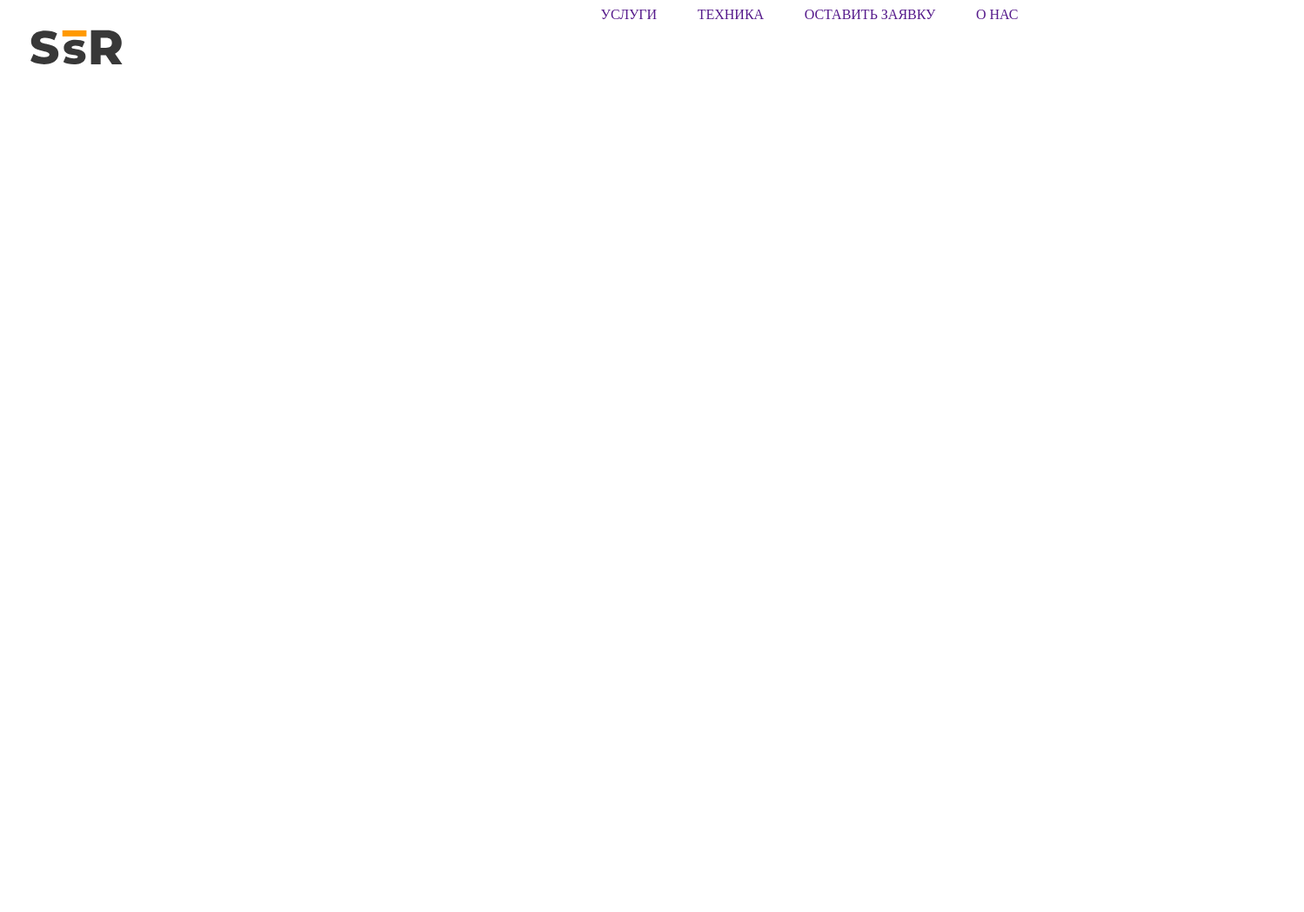
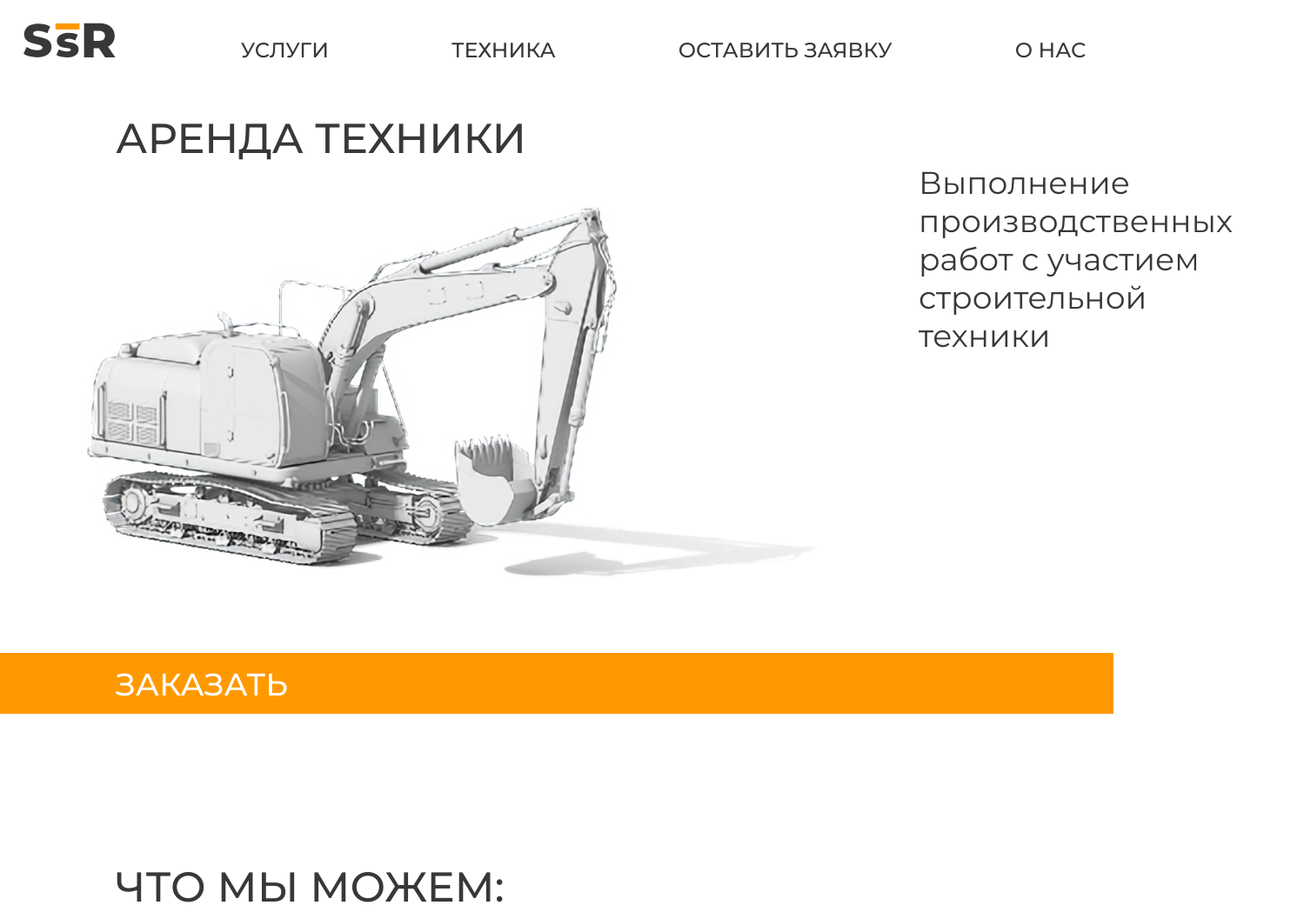
Before and after one commit to AngryBugBeaRr/SsRWebSite, a plain HTML site: page index.html in a window 1280 px wide. Shown: the whole page at 87% size, 1499 px wide, since content can reach past the window. Before the commit the page ends 800 px from the top, so only its background shows below. Drawn offline with Linux system fonts and the light colour scheme.

Commit message:
Add Header and Order Button

```diff
--- a/css/styles.css
+++ b/css/styles.css
@@ -1,23 +1,69 @@
+body {
+    min-width: 700px;
+    font-family: montserrat;
+    color: #383838;
+    margin: 0;
+}
 ul {
     list-style: none;
     margin: 0;
-    padding-left: 0;
-    position: absolute;
-    margin-left: 50%;
-    width: 851px;
+    padding-left: 0px;
+    margin-left: 0px;
+    width: 1250px;
+    margin-right: 0px;
 }
 li {
     display: inline-block;
-    margin-left: 5%;
+    margin-left: 12%;
+    font-weight: 500;
+    font-size: 24px;
+    margin-top: 43px;
 }
-a {text-decoration: none;}
-header {
+a {
+    text-decoration: none;
+    color: #383838;
+}
+.header {
   display: flex;
+  flex-direction: row;
+  justify-content: space-between;
+  margin-bottom: 50px;
 }
-img {
-    position: absolute;
+.header > img {
+    display: flex;
     margin-top: 10px;
     margin-left: 20px;
     width: 120px;
     height: 70px;
 }
+span {
+    font-weight: 500;
+    font-size: 48px;
+    margin-left: 133px;
+}
+.header-exc {
+    display: flex;
+    flex-direction: row;
+    margin-bottom: 58px;
+}
+.header-exc > span {
+    margin: 0;
+    margin-left: 54px;
+    font-weight: 300;
+    font-size: 36px;
+    text-align: left;
+    width: 450px;
+}
+.order-orange {
+    background-color: #FF9900;
+    margin: 0;
+    height: 70px;
+    margin-bottom: 170px;
+}
+.order-orange > a {
+    color: #FFFFFF;
+    font-weight: 500;
+    font-size: 36px;
+    line-height: 2em;
+    margin-left: 133px;
+}
--- a/index.html
+++ b/index.html
@@ -5,6 +5,8 @@
     <meta name="viewport" content="width=device-width, initial-scale=1.0">
     <meta http-equiv="X-UA-Compatible" content="ie=edge">
     <title>StroiSnabRegion</title>
+    <link rel="preconnect" href="https://fonts.gstatic.com">
+    <link href="https://fonts.googleapis.com/css2?family=Montserrat:wght@400;500&display=swap" rel="stylesheet">
     <link rel="stylesheet" href="css/styles.css">
     </head>
     <body>
@@ -17,5 +19,17 @@
                 <li><a href="">О НАС</a></li>
             </ul>
         </div>
+        <span>АРЕНДА ТЕХНИКИ</span>
+        <div class="header-exc">
+        <img src="img/Excavator1.png">
+        <span>Выполнение
+            производственных
+            работ с участием
+            строительной техники</span>
+        </div>
+        <div class="order-orange"><a href="https://kulakov.design/">ЗАКАЗАТЬ</a></div>
+        <div class="wecandoit">
+            <span>ЧТО МЫ МОЖЕМ:</span>
+        </div>
     </body>
 </html>
```
Also changed, not shown: img/Excavator1.png (added), img/landing.png (added).
